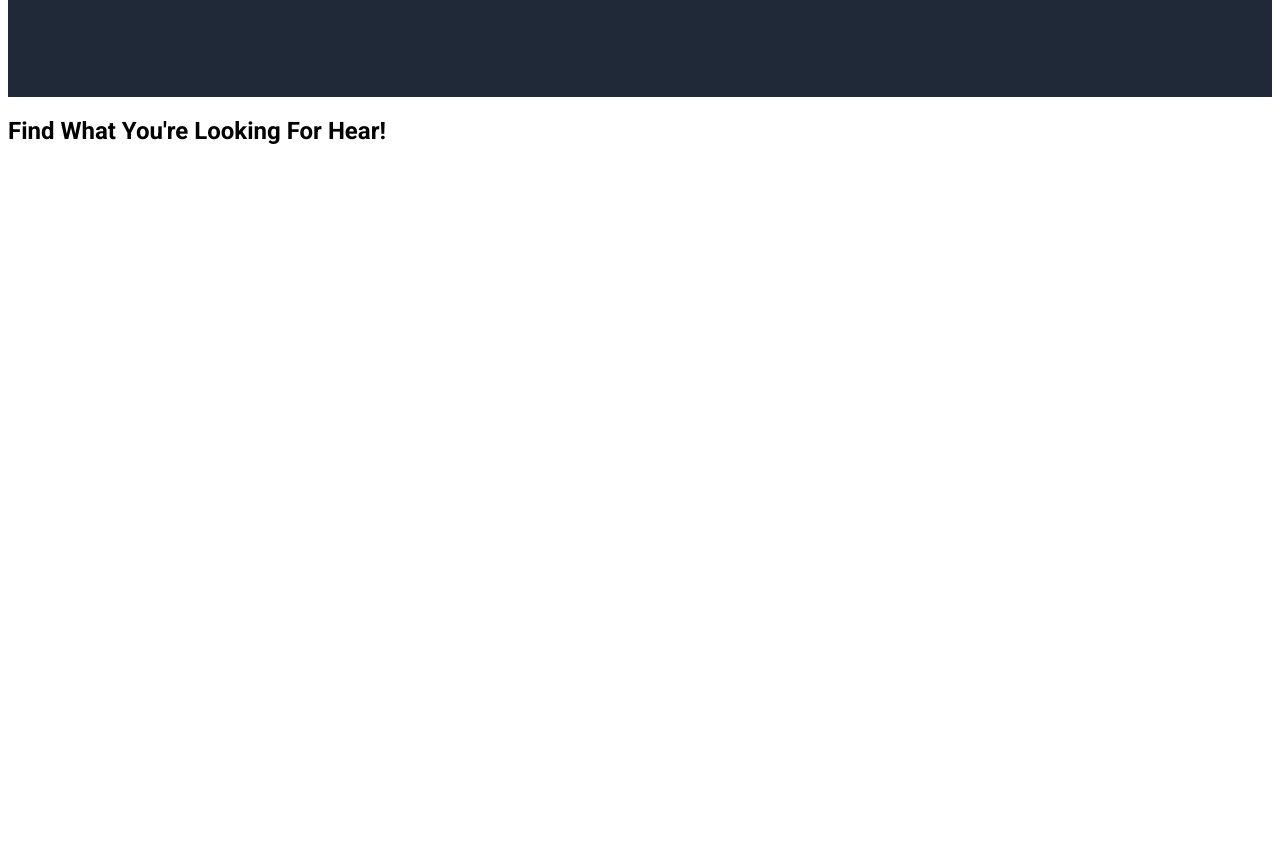
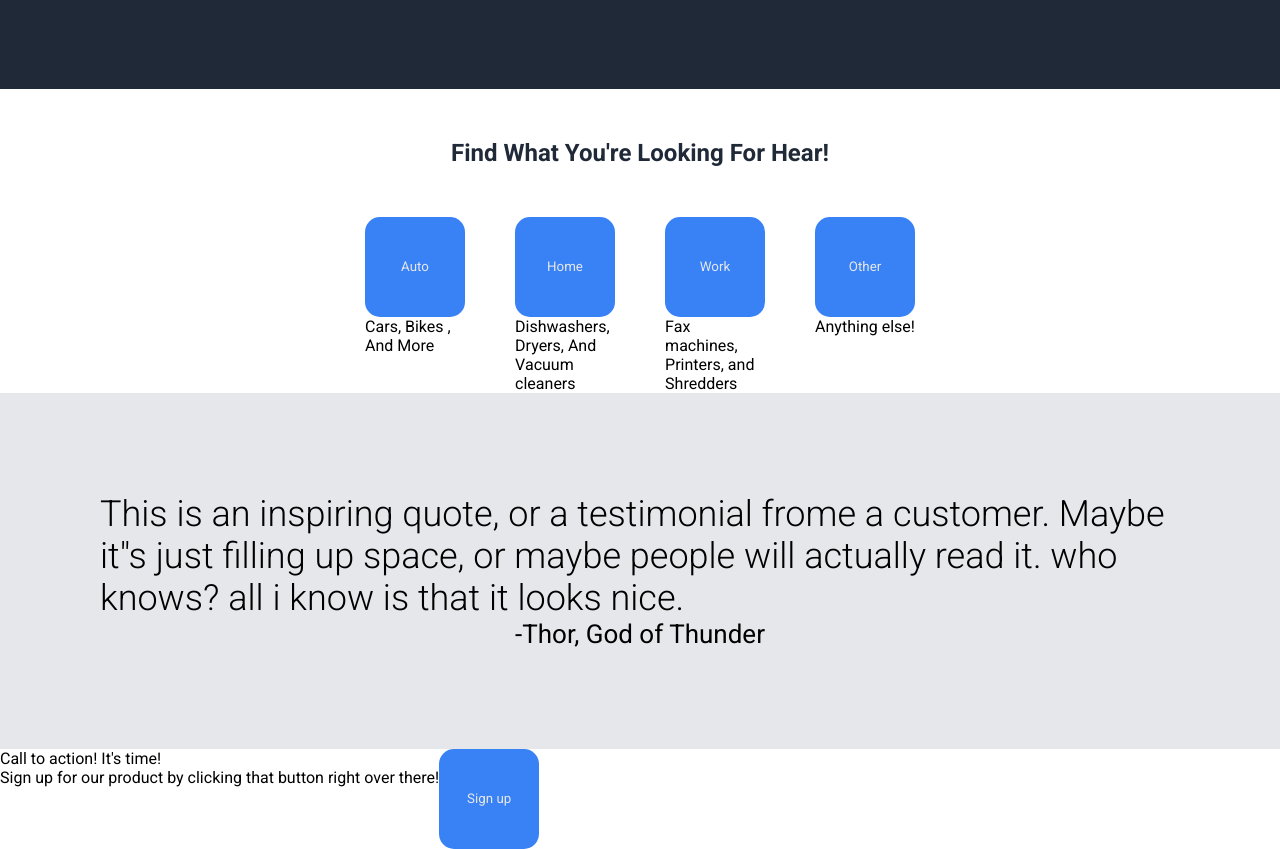
Before and after one commit to onesadpanda19/landing-page, a plain HTML site: page index.html in a window 1280 px wide. Shown: the part 430-1279 px from the top of the page. Before the commit the page ends 800 px from the top, so only its background shows below. Drawn offline with Linux system fonts and the light colour scheme.

Commit message:
add buttons, quote, and footer

```diff
--- a/index.html
+++ b/index.html
@@ -26,7 +26,29 @@
     </div>
     <div class="images">
         <h2>Find What You're Looking For Hear!</h2>
-
+        <div class="buttons">
+         <button class="button-one" type="button">Auto</button>
+         <button class="button-two" type="button">Home</button>
+         <button class="button-three" type="button">Work</button>
+         <button class="button-four" type="button">Other</button>
+        </div>
+        <div class="description">
+            <p>Cars, Bikes , And More</p>
+            <p>Dishwashers, Dryers, And Vacuum cleaners </p>
+            <p>Fax machines, Printers, and Shredders </p>
+            <p>Anything else!</p>
+        </div>
+    </div>
+    <div class="quote">
+        <div>This is an inspiring quote, or a testimonial frome a customer. Maybe it"s just filling up space, or maybe people will actually read it. who knows? all i know is that it looks nice.</div>
+        <div class="sig">-Thor, God of Thunder</div>
+    </div>
+    <div class="call">
+        <div class="call-text">
+            <div class="call-to-action">Call to action! It's time!</div>
+            <div class="call-text-two">Sign up for our product by clicking that button right over there!</div>
+        </div>
+        <button class="sign-up" type="button">Sign up</button>
     </div>
 </body>
 </html>
--- a/style.css
+++ b/style.css
@@ -1,5 +1,8 @@
 * {
     font-family: Roboto;
+    box-sizing: border-box;
+    margin: 0%;
+    padding: 0%;
 }
 
 .header {
@@ -37,9 +40,76 @@
     justify-content: center;
     align-items: center;
     padding-left: 100px;
+
 }
 
 img {
     width: 400px;
     margin: 100px;
 }
+
+h2 {
+    text-align: center;
+    padding: 50px;
+    font-weight: 36px;
+    color: #1f2937;
+
+}
+
+button {
+    color: #e5e7eb;
+    background-color: #3882f6;
+    width: 100px;
+    line-height: 100px;
+    border: 0;
+    border-radius: 15px;
+}
+
+.buttons {
+    display: flex;
+    Justify-content: center;
+    gap: 50px;
+}
+
+.text {
+    display: flex;
+    flex-direction: column;
+}
+
+.description {
+    display: flex;
+    flex-direction: row;
+    justify-content: center;
+    gap: 50px;
+}
+
+p {
+   max-width: 100px;
+}
+
+.quote {
+    display: flex;
+    justify-content: center;
+    align-items: center;
+    padding: 100px;
+    flex-direction: column;
+    font-size: 36px;
+    font-weight: lighter;
+    background-color: #e5e7eb;
+
+}
+
+.sig {
+   align-items: end;
+   font-weight: bolder;
+   font-size: 26px;
+}
+
+.call-text {
+    display: flex;
+    flex-direction: column;
+}
+
+.call {
+    display: flex;
+}
```
